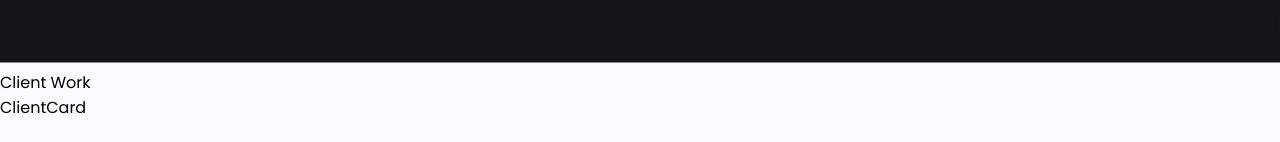
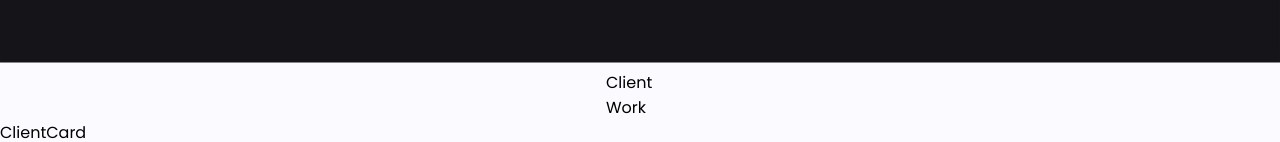
Before and after one commit to tektechnologies/craigbarkley, a React (Create React App) app: page / in a window 1280 px wide. Shown: the part 789-931 px from the top of the page. Before the commit the page ends 909 px from the top, so only its background shows below. Built offline with nearby package versions, Linux system fonts and the light colour scheme.

Commit message:
add container styles

```diff
--- a/src/index.css
+++ b/src/index.css
@@ -75,7 +75,14 @@ video {
 .SecondaryBtn:hover {}
 
 /* Layout  */
-.Container {}
+.Container {
+  max-width: 100px;
+  padding-right: 1rem;
+  padding-left: 1rem;
+  width: 90%;
+  margin-right: auto;
+  margin-left: auto;
+}
 .BigCard {}
 .AboutBio {}
 .tagline2 {}
```
